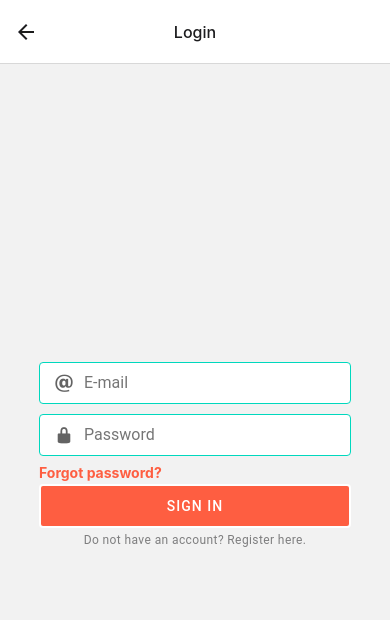
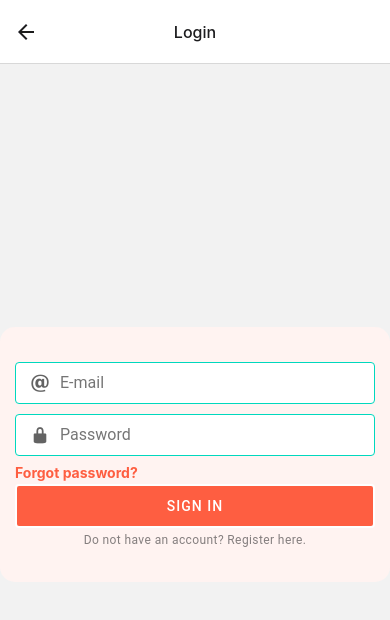
Before and after one commit to didzis1/hyper-lift, a React Native app: screen /LoginScreen in a window 390 px wide. Shown: the top 620 px of the page. Built offline with nearby package versions, Linux system fonts and the light colour scheme; no server answers.

Commit message:
Update globalStyles.ts

```diff
--- a/src/globalStyles.ts
+++ b/src/globalStyles.ts
@@ -11,7 +11,11 @@ const globalStyles = StyleSheet.create({
     alignItems: 'center'
   },
   form: {
-    width: '80%'
+    width: '100%',
+    backgroundColor: '#fff3f1',
+    paddingVertical: 30,
+    paddingHorizontal: 15,
+    borderRadius: 15
   },
   regularButton: {
     backgroundColor: '#FE5E41',
```
